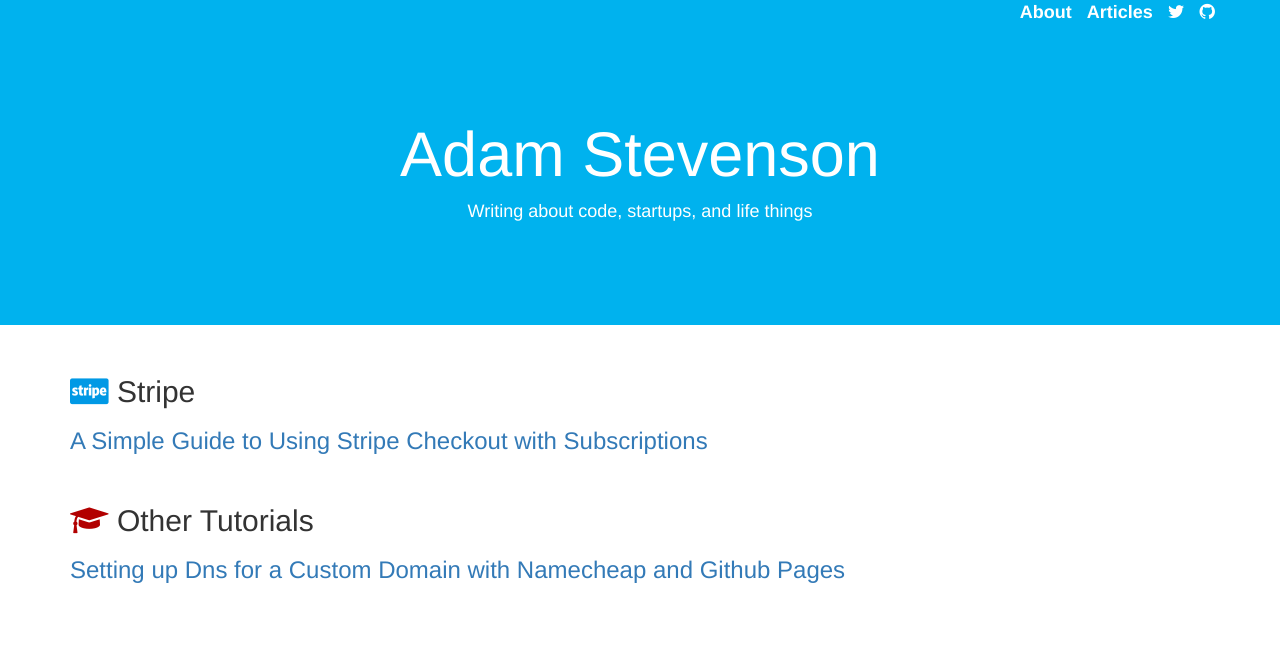
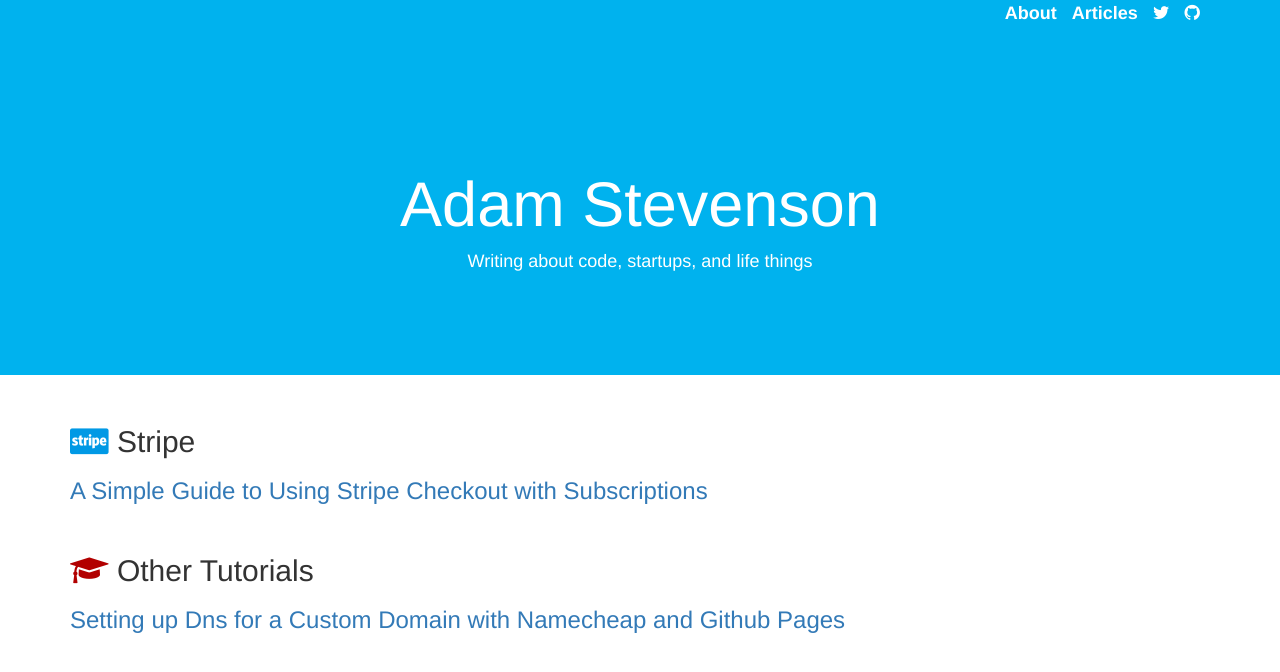
Before and after one commit to adamjstevenson/adamjstevenson.github.io, a Jekyll site: the page built from index.html, in a window 1280 px wide. Shown: the top 672 px of the page. Built offline with Jekyll 4.4.1, drawn with Linux system fonts in a browser that asks for light colours; nearby versions of some CDN libraries; Markdown is read by kramdown in place of the engine named in the settings.

Commit message:
remove fixed header

```diff
--- a/_includes/header.html
+++ b/_includes/header.html
@@ -1,4 +1,4 @@
-<nav class="navbar navbar-fixed-top">
+<nav class="navbar">
   <div class="container">
     <div class="navabar-header">
       <button type="button" class="navbar-toggle collapsed" data-toggle="collapse" data-target="#navbar" aria-expanded="false" aria-controls="navbar">
--- a/css/custom.css
+++ b/css/custom.css
@@ -1,5 +1,10 @@
 body {
 	font-size: 18px;
+}
+.navbar {
+	background-color: #00B2EE;
+	border-radius: 0px;
+	margin-bottom: 0px;
 }
 .jumbotron {
 	background-color: #00B2EE;
```
